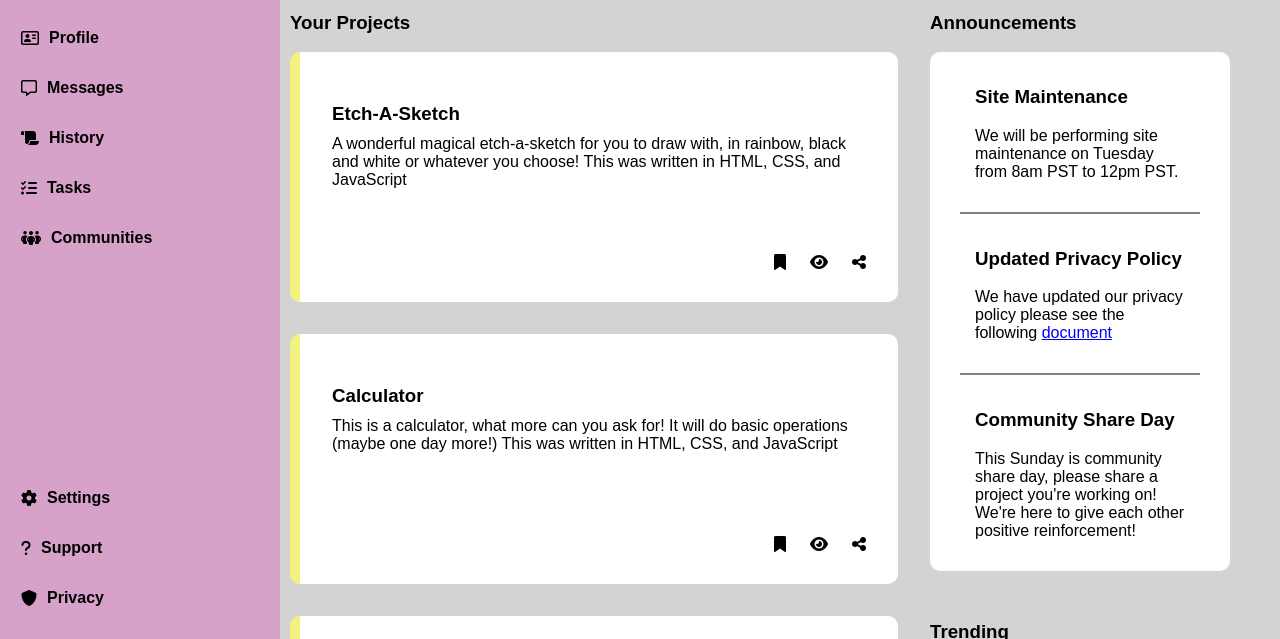
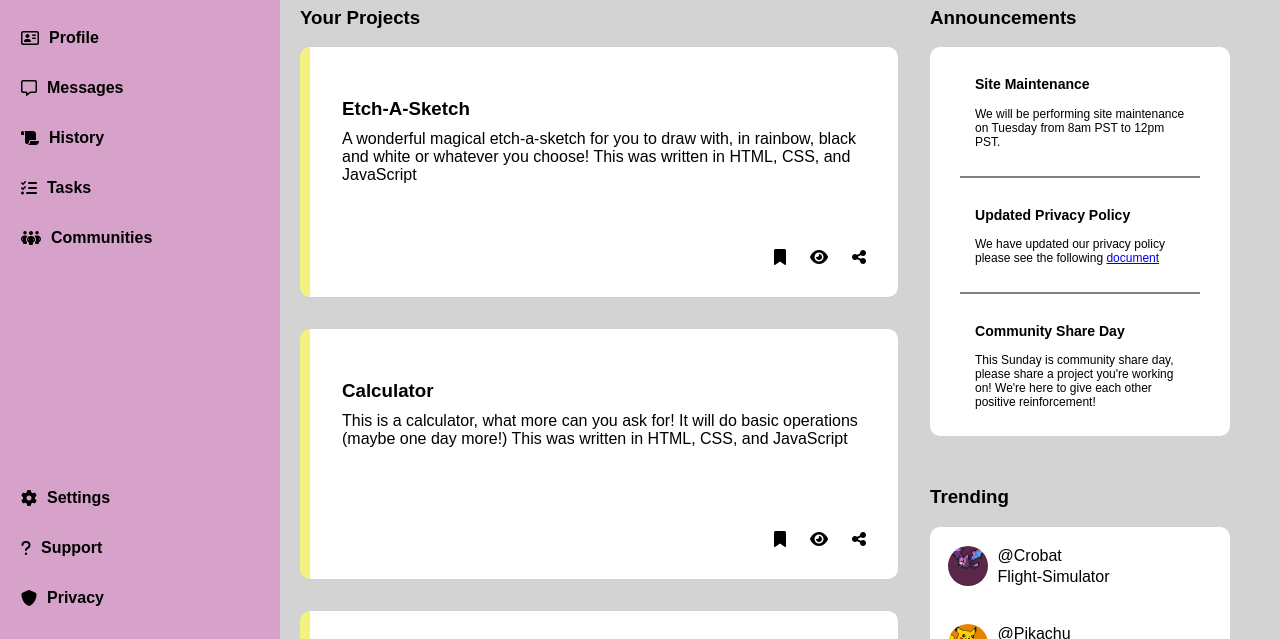
Before and after one commit to Eonflip/Admin-Dashboard, a plain HTML site: page index.html in a window 1280 px wide. Shown: the part 161-800 px from the top of the page. Drawn offline with Linux system fonts and the light colour scheme.

Commit message:
Added more styling to projects section

```diff
--- a/styles.css
+++ b/styles.css
@@ -145,7 +145,7 @@ button {
     grid-area: main;
     display: grid;
     gap: 8px;
-    padding: 10px;
+    padding: 5px;
     padding-right: 50px;
     grid-template-areas:
     "projects announcements"
@@ -159,6 +159,7 @@ button {
 
 .projects {
     grid-area: projects;
+    margin-left: 15px;
 }
 
 .announcements {
@@ -174,6 +175,7 @@ button {
     justify-content: center;
     align-items: center;
     max-width: 300px;
+    font-size: 12px;
 }
 
 .announcement-box {
@@ -206,7 +208,7 @@ button {
 
 
 .trending-box {
-    padding: 10px;
+    padding: 0px 10px 0px 10px;
     margin: 0px 10px 0px 5px;
     display: flex;
     align-items: center;
```
